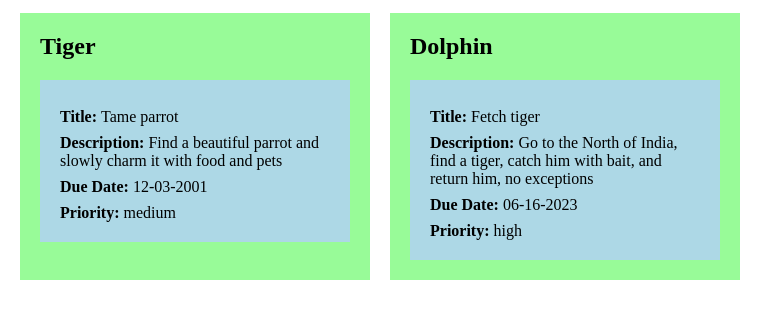
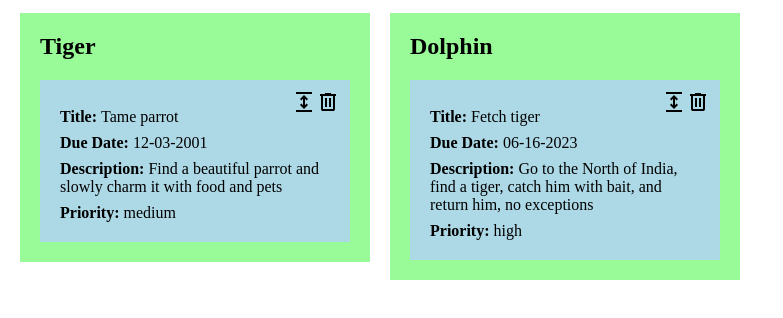
Before and after one commit to moutonbelle/todo, a website built with webpack: page src/index.html in a window 1280 px wide. Shown: the part 60-378 px from the top of the page, without its empty margins (0-783 px from the left). Built offline with nearby package versions, Linux system fonts and the light colour scheme.

Commit message:
Add icons to todo cards

```diff
--- a/src/main.js
+++ b/src/main.js
@@ -1,4 +1,9 @@
 import "./styles.css";
+
+import deleteIconURL from "./icons/delete.svg";
+import collapseIconURL from "./icons/collapse.svg";
+import expandIconURL from "./icons/expand.svg";
+
 import ToDoSystem from "./todosystem.js";
 
 class ToDoController {
@@ -51,6 +56,19 @@ class ToDoRenderer {
                 todoDiv.classList.add("todo");
                 todoDiv.dataset.id = todo.id;
 
+                let iconsDiv = document.createElement("div");
+                iconsDiv.classList.add("icons");
+
+                let deleteIcon = document.createElement("img");
+                deleteIcon.src = deleteIconURL;
+
+                let expandIcon = document.createElement("img");
+                expandIcon.id = "expandCollapse"
+                expandIcon.src = expandIconURL;
+
+                iconsDiv.append(expandIcon, deleteIcon);
+                todoDiv.append(iconsDiv);
+
                 for (let property in todo.formattedDetails) {
                     let line = document.createElement("p");
                     let propertyName = document.createElement("strong");
--- a/src/styles.css
+++ b/src/styles.css
@@ -11,6 +11,7 @@ body {
 div#projects {
     display: flex;
     gap: 20px;
+    align-items: flex-start;
 
     margin-top: 1rem;
 }
@@ -26,6 +27,7 @@ div.project {
 }
 
 div.todo {
+    position: relative;
     background-color: lightblue;
     padding: 20px;
 
@@ -33,3 +35,9 @@ div.todo {
         margin-top: 0.5rem;
     }
 }
+
+div.icons {
+    position: absolute;
+    top: 10px;
+    right: 10px;
+}
--- a/src/todo.js
+++ b/src/todo.js
@@ -27,8 +27,8 @@ export default class Todo {
     get formattedDetails () {
         return {
             "Title": this.title,
+            "Due Date": this.dueDate,
             "Description": this.description,
-            "Due Date": this.dueDate,
             "Priority": this.priority,
         }
     }
```
Also changed, not shown: src/icons/collapse.svg (added), src/icons/delete.svg (added), src/icons/expand.svg (added).
